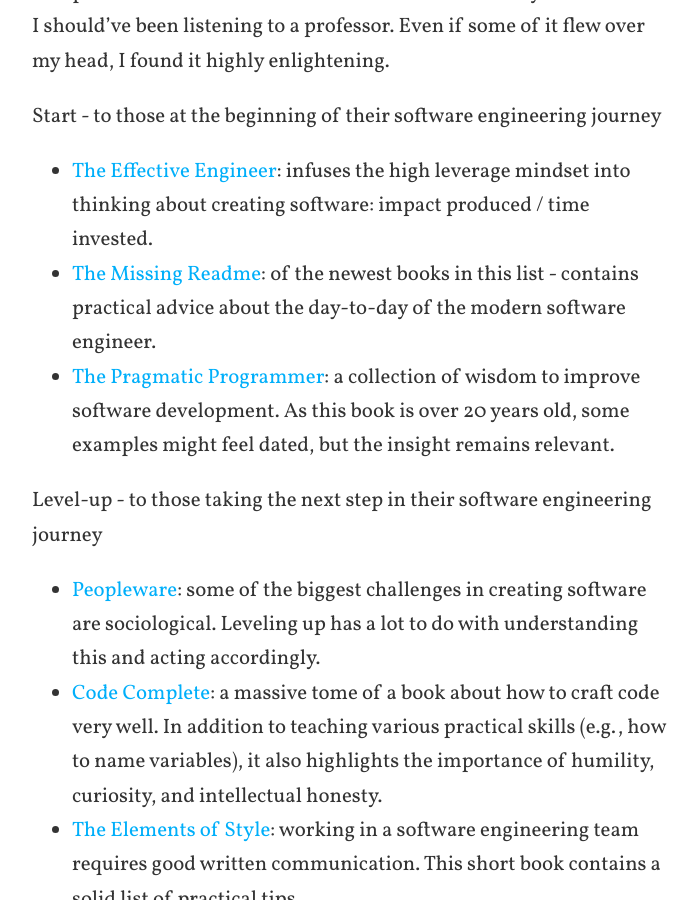
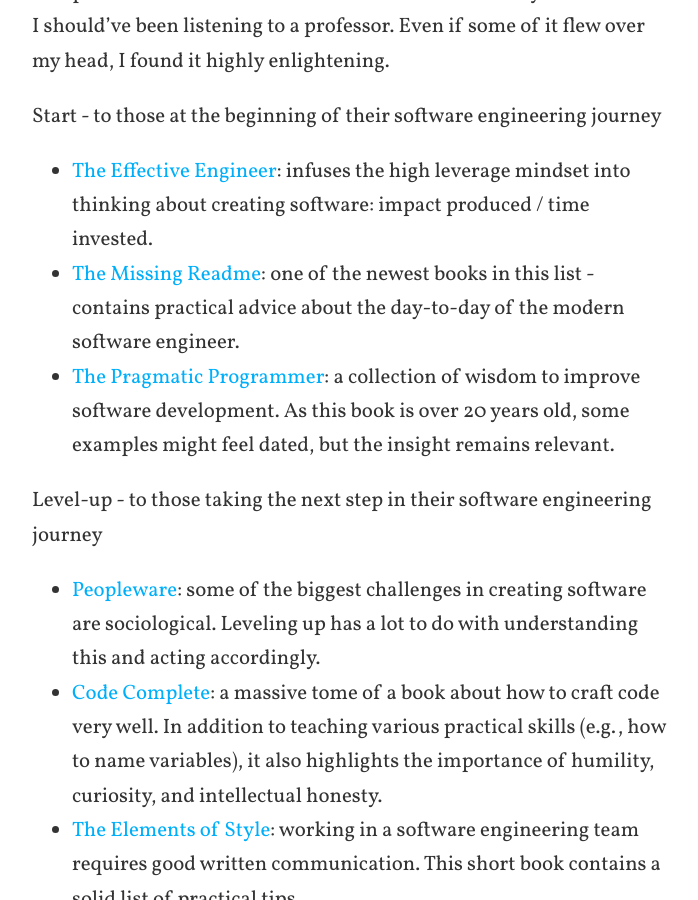
Before and after one commit to mmozuras/mmozuras.github.com, a Jekyll site: the page built from post/_posts/2023-03-25-recommended-software-engineering-books.md, in a window 1280 px wide and 900 px high, scrolled down 1828 px. Shown: the whole window, without its empty margins (288-986 px from the left). Built offline with Jekyll 4.4.1, drawn with Linux system fonts in a browser that asks for light colours; comment, search, counter and statistics services are not loaded.

Commit message:
Minor fix in recommended soft eng books

```diff
--- a/post/_posts/2023-03-25-recommended-software-engineering-books.md
+++ b/post/_posts/2023-03-25-recommended-software-engineering-books.md
@@ -24,7 +24,7 @@
 
 Start - to those at the beginning of their software engineering journey
 - [The Effective Engineer](//goodreads.com/book/show/25238425-the-effective-engineer): infuses the high leverage mindset into thinking about creating software: impact produced / time invested.
-- [The Missing Readme](//goodreads.com/book/show/57271519-the-missing-readme): of the newest books in this list - contains practical advice about the day-to-day of the modern software engineer.
+- [The Missing Readme](//goodreads.com/book/show/57271519-the-missing-readme): one of the newest books in this list - contains practical advice about the day-to-day of the modern software engineer.
 - [The Pragmatic Programmer](//goodreads.com/book/show/4099.The_Pragmatic_Programmer): a collection of wisdom to improve software development. As this book is over 20 years old, some examples might feel dated, but the insight remains relevant.
 
 Level-up - to those taking the next step in their software engineering journey
```
